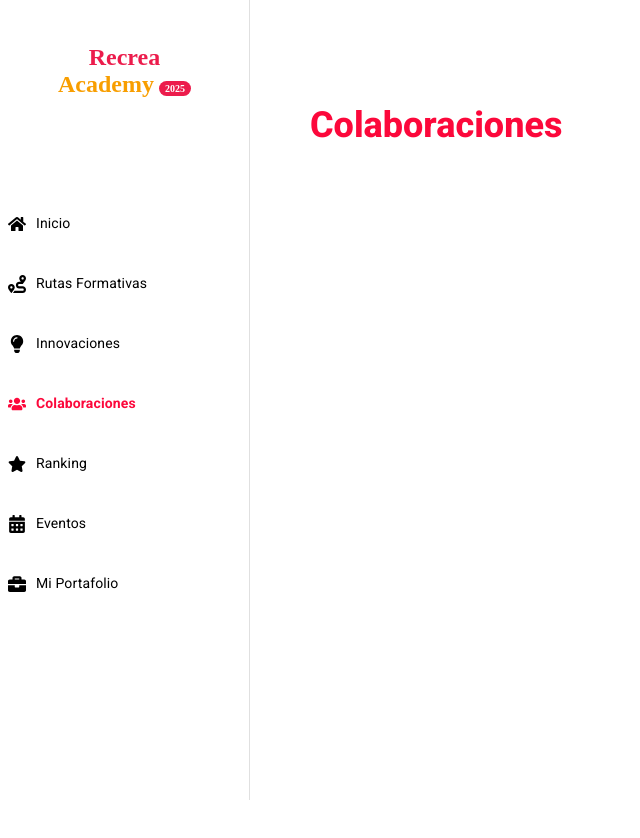
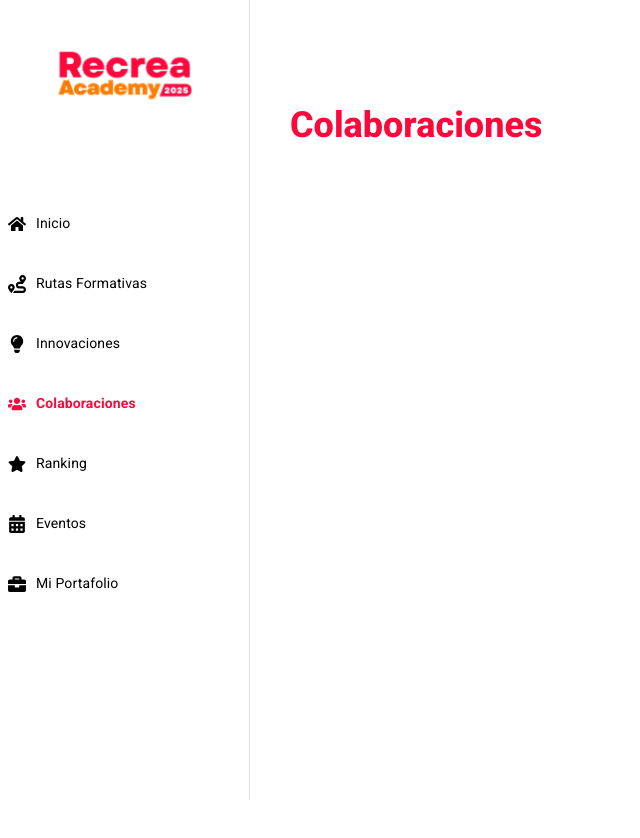
Before and after one commit to aleyrasg/RecreaAcademy, a React (Vite) app in the folder recreaacademy/: page /colaboraciones in a window 1280 px wide. Shown: the top 838 px of the page, without its empty margins (0-640 px from the left). Built offline with nearby package versions, Linux system fonts and the light colour scheme.

Commit message:
sidebar logo recrea academy

```diff
--- a/recreaacademy/src/components/Layout/Layout.css
+++ b/recreaacademy/src/components/Layout/Layout.css
@@ -10,8 +10,8 @@
 
   .content-container {
     max-width: 1100px;
-    padding-left: 20px;  /* Espacio visual desde el borde */
-    padding-right: 20px;
+    padding-left: 0px;  /* Espacio visual desde el borde */
+    padding-right: 0px;
     margin-left: 0;      /* No centrado */
   }
 
--- a/recreaacademy/src/components/Sidebar/sidebar.css
+++ b/recreaacademy/src/components/Sidebar/sidebar.css
@@ -15,29 +15,6 @@
 .logo {
   text-align: center;
   margin-bottom: 30px;
-}
-
-.logo h2 {
-  margin: 0;
-  font-weight: bold;
-  font-size: 24px;
-}
-
-.recrea {
-  color: #ec1c4c; /* Rojo fuerte */
-}
-
-.academy {
-  color: #f89e00; /* Naranja */
-}
-
-.year {
-  background-color: #ec1c4c;
-  color: white;
-  font-size: 10px;
-  padding: 2px 6px;
-  border-radius: 10px;
-  margin-left: 5px;
 }
 
 .menu ul {
--- a/recreaacademy/src/components/Sidebar/sidebar.jsx
+++ b/recreaacademy/src/components/Sidebar/sidebar.jsx
@@ -11,6 +11,8 @@ import {
 import "./sidebar.css";
 import { Link, useLocation } from "react-router-dom";
 import { Typography } from "@mui/material";
+import RecreaLogo from '../../assets/RecreaLogo.png';
+
 
 const Sidebar = () => {
   const location = useLocation();
@@ -20,11 +22,7 @@ const Sidebar = () => {
   return (
     <aside className="sidebar">
       <div className="logo">
-        <h2>
-          <span className="recrea">Recrea</span>{" "}
-          <span className="academy">Academy</span>
-          <span className="year">2025</span>
-        </h2>
+       <img src={RecreaLogo} width={153.12} height={60.96}/> {/* Cambia la ruta de la imagen según sea necesario */}
       </div>
 
       <nav className="menu">
```
Also changed, not shown: recreaacademy/src/assets/RecreaLogo.png (added).
